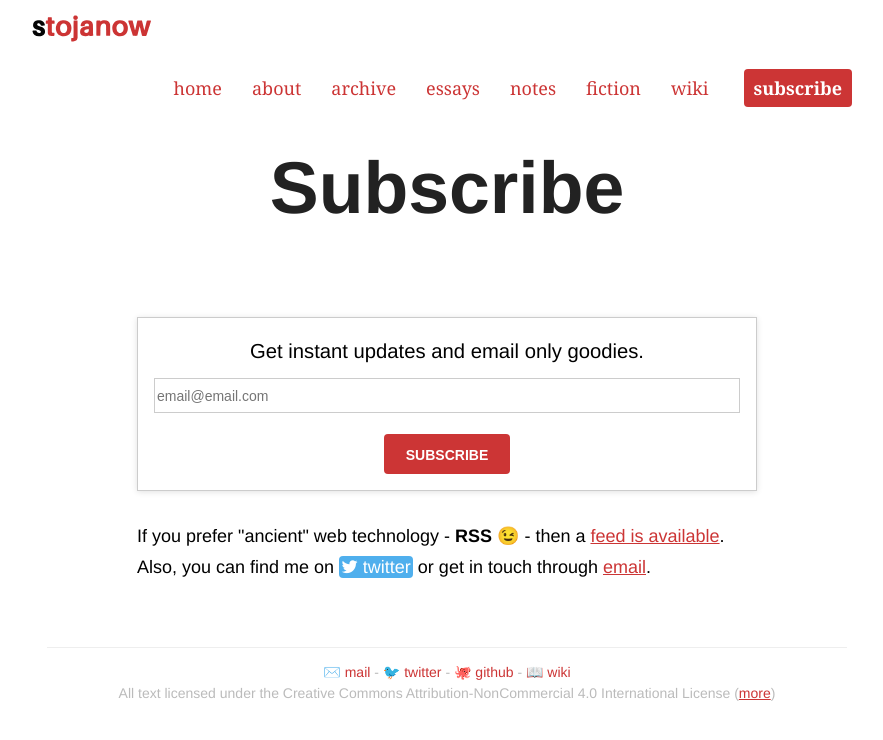
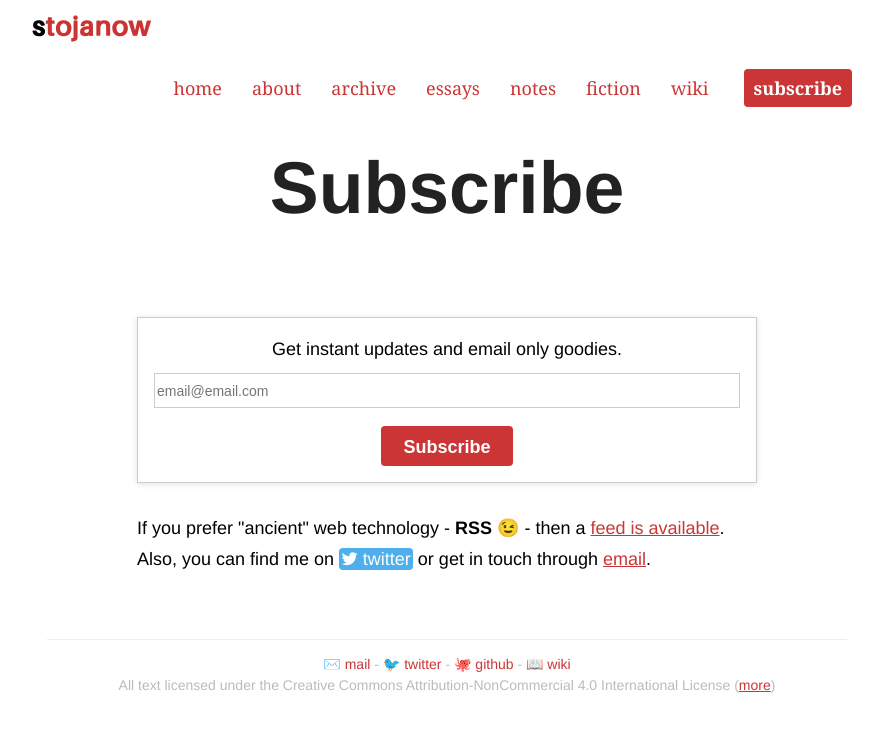
Before and after one commit to psto/stojanow.com, a Jekyll site: the page built from subscribe.html, in a window 1280 px wide. Shown: the top 740 px of the page, without its empty margins (193-1076 px from the left). Built offline with Jekyll 4.4.1, drawn with Linux system fonts in a browser that asks for light colours; nearby versions of some CDN libraries; comment, search, counter and statistics services are not loaded.

Commit message:
improve subscription form styling

```diff
--- a/_includes/subscription-form.html
+++ b/_includes/subscription-form.html
@@ -3,7 +3,7 @@
     <p>Get instant updates and email only goodies.</p>
     <div class="input-group">
       <input type="text" name="email" class="input-group-field" placeholder="email@email.com" required/>
-      <input type="hidden" value="1" name="embed"/><input type="submit" value="Subscribe" class="button"/>
+      <input type="hidden" value="1" name="embed"/><input type="submit" value="subscribe" class="button"/>
     </div>
   </form>
 </section>
--- a/assets/css/style.css
+++ b/assets/css/style.css
@@ -1117,7 +1117,6 @@
 =========================================== */
 
 .simple-subscription-form {
-  font-size: 112.5%;
   border: 1px solid #ccc;
   text-align: center;
   background: #fff;
@@ -1130,7 +1129,7 @@
 }
 
 .simple-subscription-form input.button {
-  margin-top: 1.5em;
+  margin-top: 1em;
 }
 
 .input-group-field {
@@ -1159,14 +1158,13 @@
   height: 40px;
   line-height: 42px;
   padding: 0 22px;
+  text-transform: capitalize;
   text-decoration: none;
-  text-transform: uppercase;
   text-align: center;
   font-weight: bold;
-  font-style: normal;
-  font-size: 14px;
+  font-size: 1em;
   cursor: pointer;
-  border: 0;
+  border: none;
 }
 
 .simple-subscription-form .button:hover {
```
